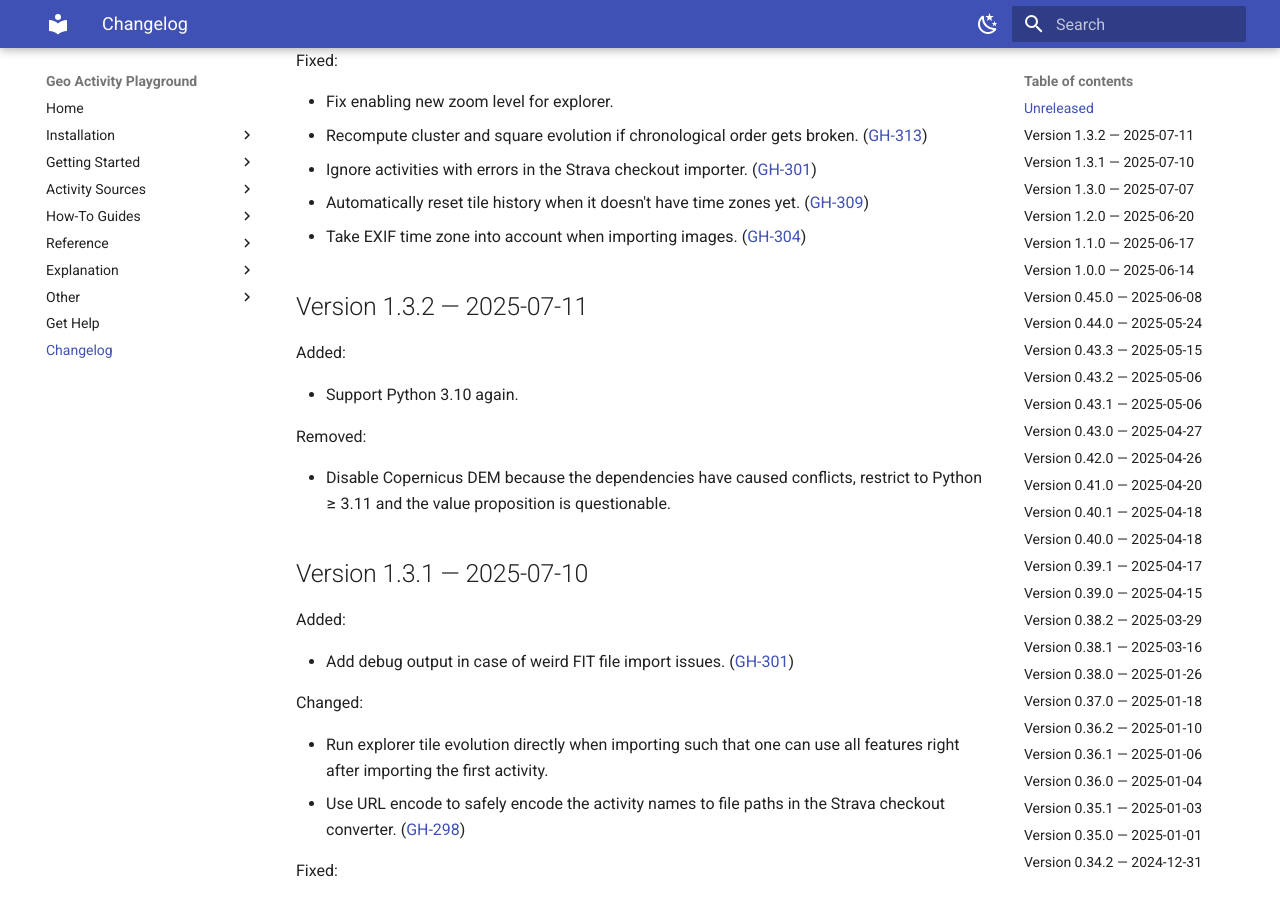
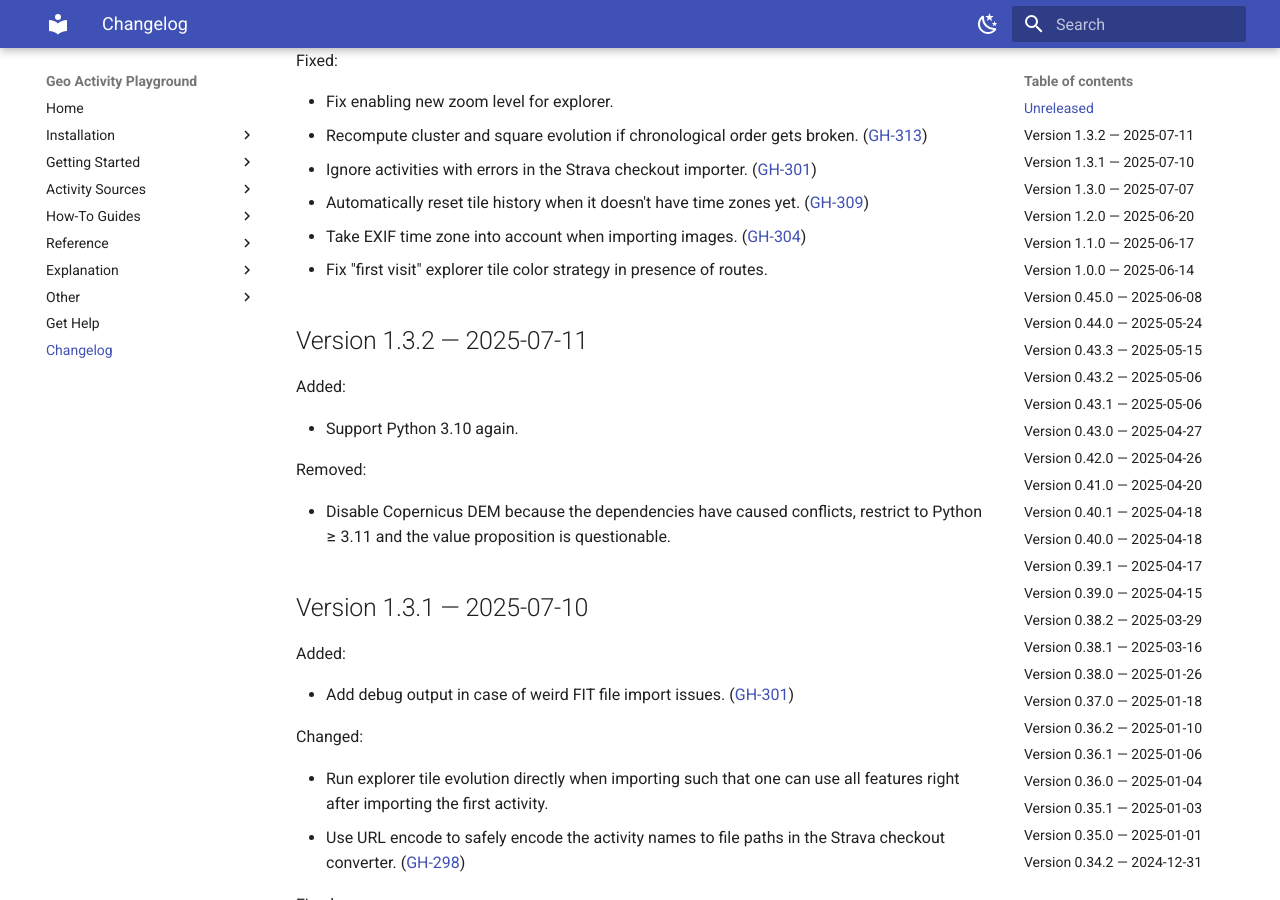
Before and after one commit to martin-ueding/geo-activity-playground, an MkDocs documentation site: the page built from docs/changelog.md, in a window 1280 px wide and 900 px high, scrolled down 458 px. Built offline with MkDocs 1.6.1 and Material for MkDocs 9.7.7, drawn with Linux system fonts in a browser that asks for light colours.

Commit message:
Changelog entry

```diff
--- a/docs/changelog.md
+++ b/docs/changelog.md
@@ -31,6 +31,7 @@ Fixed:
 - Ignore activities with errors in the Strava checkout importer. ([GH-301](https://github.com/martin-ueding/geo-activity-playground/issues/301))
 - Automatically reset tile history when it doesn't have time zones yet. ([GH-309](https://github.com/martin-ueding/geo-activity-playground/issues/309))
 - Take EXIF time zone into account when importing images. ([GH-304](https://github.com/martin-ueding/geo-activity-playground/issues/304))
+- Fix "first visit" explorer tile color strategy in presence of routes.
 
 ## Version 1.3.2 — 2025-07-11
 
```
